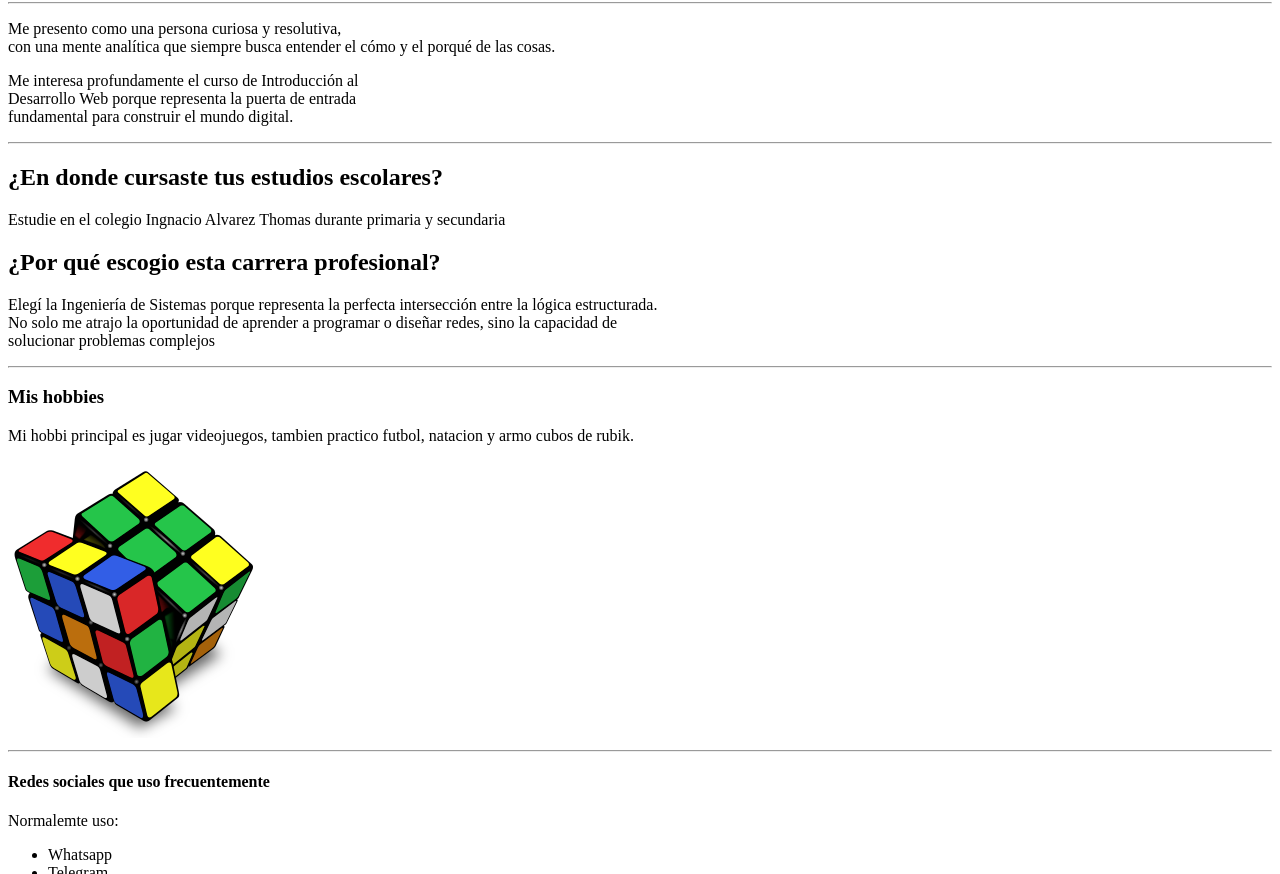
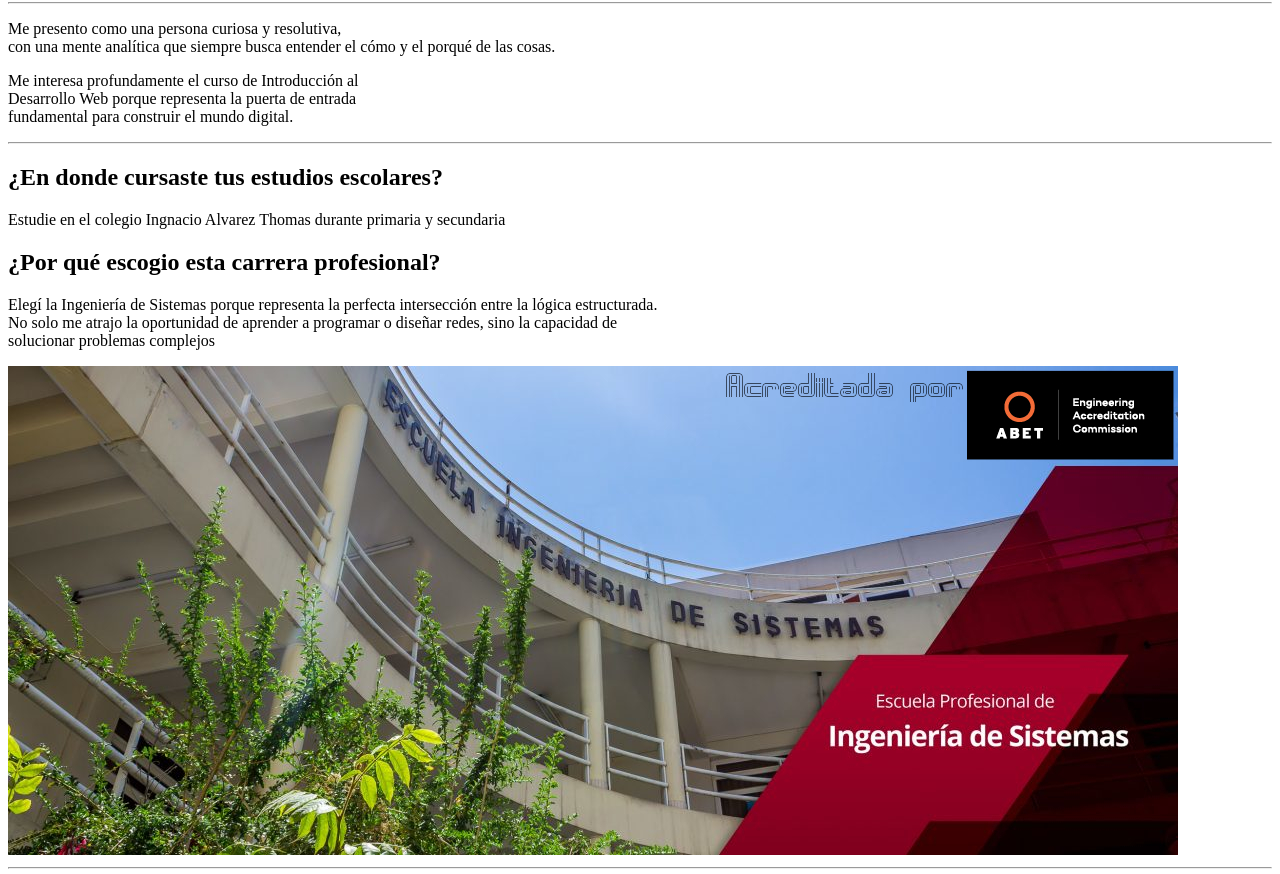
Before and after one commit to JonahtanMG/LAB-03, a plain HTML site: page index.html in a window 1280 px wide. Shown: the part 78-952 px from the top of the page. Drawn offline with Linux system fonts and the light colour scheme.

Commit message:
Cuarto commit, se agrego una imagen de sistemas

```diff
--- a/index.html
+++ b/index.html
@@ -31,6 +31,7 @@
         No solo me atrajo la oportunidad de aprender a programar o diseñar redes, sino la capacidad de <br>
         solucionar problemas complejos
     </P>
+    <img src="Sistemas.png" alt="Imagen_Sistemas">
     <!-- Aqui va un subtitulo y un parrafo -->
      <hr>
     <h3>Mis hobbies</h3>
```
Also changed, not shown: Sistemas.png (added).
